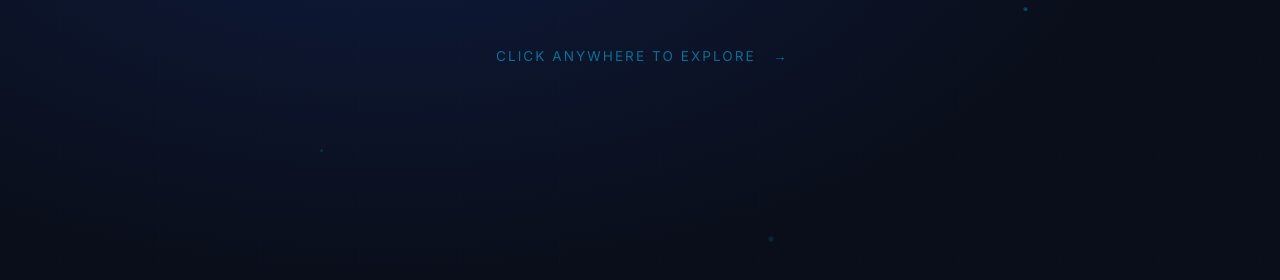
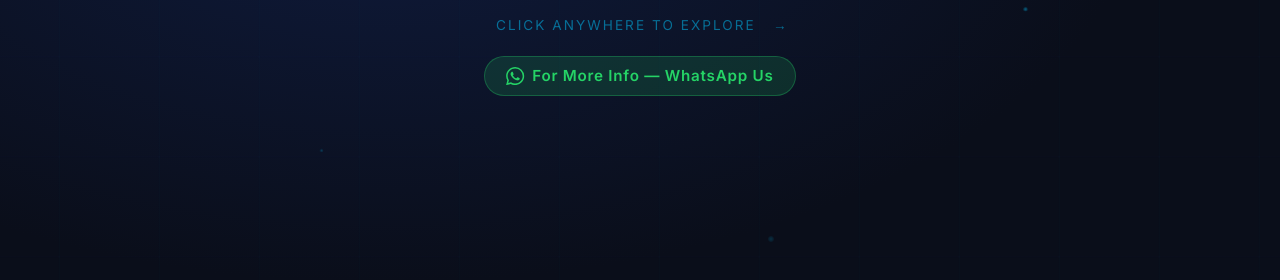
Before and after one commit to appleidyuk-sudo/signal-forge-site, a plain HTML site: page index.html in a window 1280 px wide. Shown: the part 444-724 px from the top of the page. Drawn offline with Linux system fonts and the light colour scheme.

Commit message:
Add WhatsApp contact link to hero and features pages

```diff
--- a/index.html
+++ b/index.html
@@ -258,6 +258,41 @@
     animation: pulse 2s ease-in-out infinite;
   }
 
+  .whatsapp-link {
+    display: inline-flex;
+    align-items: center;
+    gap: 0.5em;
+    margin-top: 1.5em;
+    padding: 0.6em 1.4em;
+    border-radius: 30px;
+    background: rgba(37, 211, 102, 0.15);
+    border: 1px solid rgba(37, 211, 102, 0.3);
+    color: #25d366;
+    font-size: clamp(0.8rem, 1.2vw, 0.95rem);
+    font-weight: 600;
+    letter-spacing: 0.05em;
+    text-decoration: none;
+    transition: background 0.3s ease, border-color 0.3s ease, box-shadow 0.3s ease;
+    z-index: 20;
+    position: relative;
+  }
+
+  .whatsapp-link:hover {
+    background: rgba(37, 211, 102, 0.25);
+    border-color: rgba(37, 211, 102, 0.6);
+    box-shadow: 0 4px 20px rgba(37, 211, 102, 0.2);
+  }
+
+  .whatsapp-link svg {
+    width: 1.2em;
+    height: 1.2em;
+    fill: #25d366;
+  }
+
+  .features .whatsapp-link {
+    margin-top: clamp(0.5rem, 1vh, 1rem);
+  }
+
   /* accent colors per card */
   .card:nth-child(1) { border-color: rgba(0,200,255,0.15); }
   .card:nth-child(1) .card-title { color: #00c8ff; }
@@ -293,6 +328,10 @@
     <div class="logo-text">SIGNAL FORGE</div>
     <div class="tagline">Crafting Intelligent Signal Solutions</div>
     <div class="cta-hint">Click anywhere to explore <span class="arrow">→</span></div>
+    <a class="whatsapp-link" href="https://wa.me/16784477884" target="_blank" rel="noopener" onclick="event.stopPropagation()">
+      <svg viewBox="0 0 24 24"><path d="M17.472 14.382c-.297-.149-1.758-.867-2.03-.967-.273-.099-.471-.148-.67.15-.197.297-.767.966-.94 1.164-.173.199-.347.223-.644.075-.297-.15-1.255-.463-2.39-1.475-.883-.788-1.48-1.761-1.653-2.059-.173-.297-.018-.458.13-.606.134-.133.298-.347.446-.52.149-.174.198-.298.298-.497.099-.198.05-.371-.025-.52-.075-.149-.669-1.612-.916-2.207-.242-.579-.487-.5-.669-.51-.173-.008-.371-.01-.57-.01-.198 0-.52.074-.792.372-.272.297-1.04 1.016-1.04 2.479 0 1.462 1.065 2.875 1.213 3.074.149.198 2.096 3.2 5.077 4.487.709.306 1.262.489 1.694.625.712.227 1.36.195 1.871.118.571-.085 1.758-.719 2.006-1.413.248-.694.248-1.289.173-1.413-.074-.124-.272-.198-.57-.347m-5.421 7.403h-.004a9.87 9.87 0 01-5.031-1.378l-.361-.214-3.741.982.998-3.648-.235-.374a9.86 9.86 0 01-1.51-5.26c.001-5.45 4.436-9.884 9.888-9.884 2.64 0 5.122 1.03 6.988 2.898a9.825 9.825 0 012.893 6.994c-.003 5.45-4.437 9.884-9.885 9.884m8.413-18.297A11.815 11.815 0 0012.05 0C5.495 0 .16 5.335.157 11.892c0 2.096.547 4.142 1.588 5.945L.057 24l6.305-1.654a11.882 11.882 0 005.683 1.448h.005c6.554 0 11.89-5.335 11.893-11.893a11.821 11.821 0 00-3.48-8.413z"/></svg>
+      For More Info — WhatsApp Us
+    </a>
   </div>
 </div>
 
@@ -361,6 +400,10 @@
 
   </div>
 
+  <a class="whatsapp-link" href="https://wa.me/16784477884" target="_blank" rel="noopener" onclick="event.stopPropagation()">
+    <svg viewBox="0 0 24 24"><path d="M17.472 14.382c-.297-.149-1.758-.867-2.03-.967-.273-.099-.471-.148-.67.15-.197.297-.767.966-.94 1.164-.173.199-.347.223-.644.075-.297-.15-1.255-.463-2.39-1.475-.883-.788-1.48-1.761-1.653-2.059-.173-.297-.018-.458.13-.606.134-.133.298-.347.446-.52.149-.174.198-.298.298-.497.099-.198.05-.371-.025-.52-.075-.149-.669-1.612-.916-2.207-.242-.579-.487-.5-.669-.51-.173-.008-.371-.01-.57-.01-.198 0-.52.074-.792.372-.272.297-1.04 1.016-1.04 2.479 0 1.462 1.065 2.875 1.213 3.074.149.198 2.096 3.2 5.077 4.487.709.306 1.262.489 1.694.625.712.227 1.36.195 1.871.118.571-.085 1.758-.719 2.006-1.413.248-.694.248-1.289.173-1.413-.074-.124-.272-.198-.57-.347m-5.421 7.403h-.004a9.87 9.87 0 01-5.031-1.378l-.361-.214-3.741.982.998-3.648-.235-.374a9.86 9.86 0 01-1.51-5.26c.001-5.45 4.436-9.884 9.888-9.884 2.64 0 5.122 1.03 6.988 2.898a9.825 9.825 0 012.893 6.994c-.003 5.45-4.437 9.884-9.885 9.884m8.413-18.297A11.815 11.815 0 0012.05 0C5.495 0 .16 5.335.157 11.892c0 2.096.547 4.142 1.588 5.945L.057 24l6.305-1.654a11.882 11.882 0 005.683 1.448h.005c6.554 0 11.89-5.335 11.893-11.893a11.821 11.821 0 00-3.48-8.413z"/></svg>
+    For More Info — WhatsApp Us
+  </a>
   <div class="back-hint">Click anywhere to return</div>
 </div>
 
```
